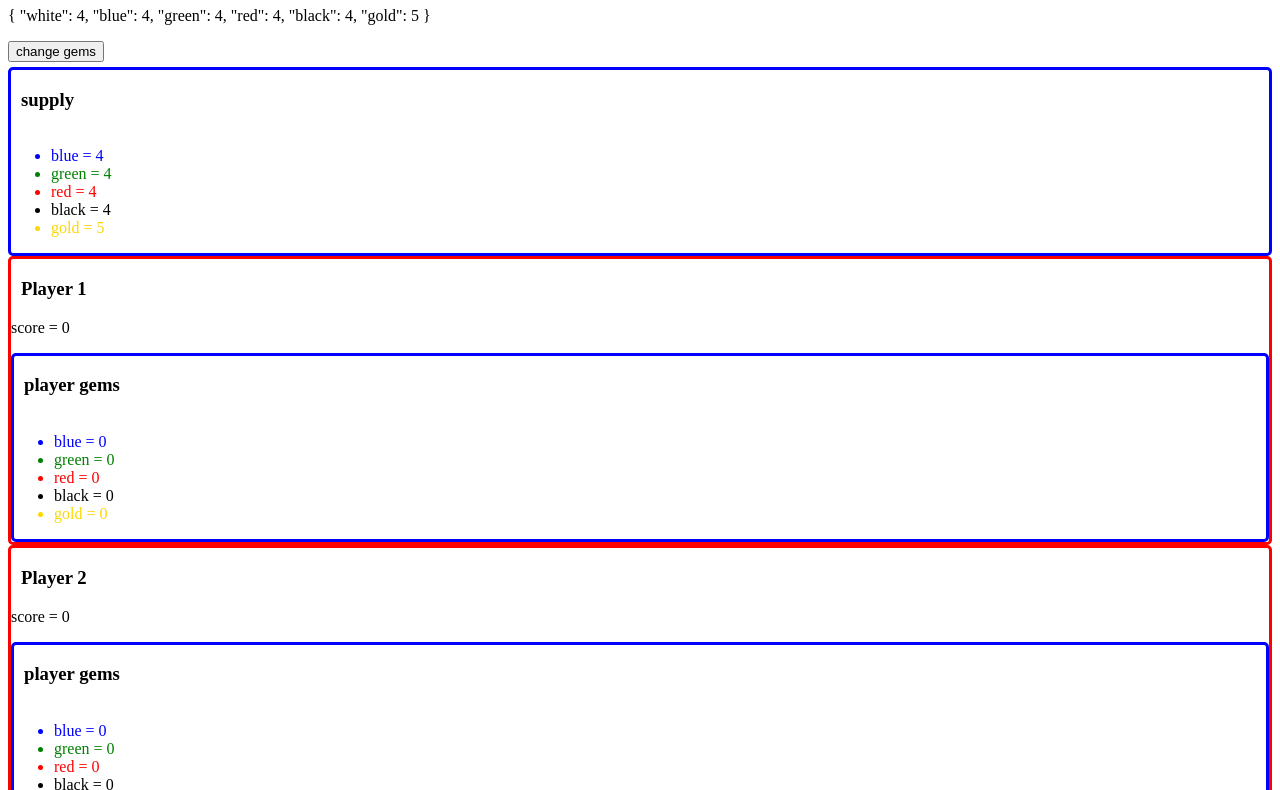
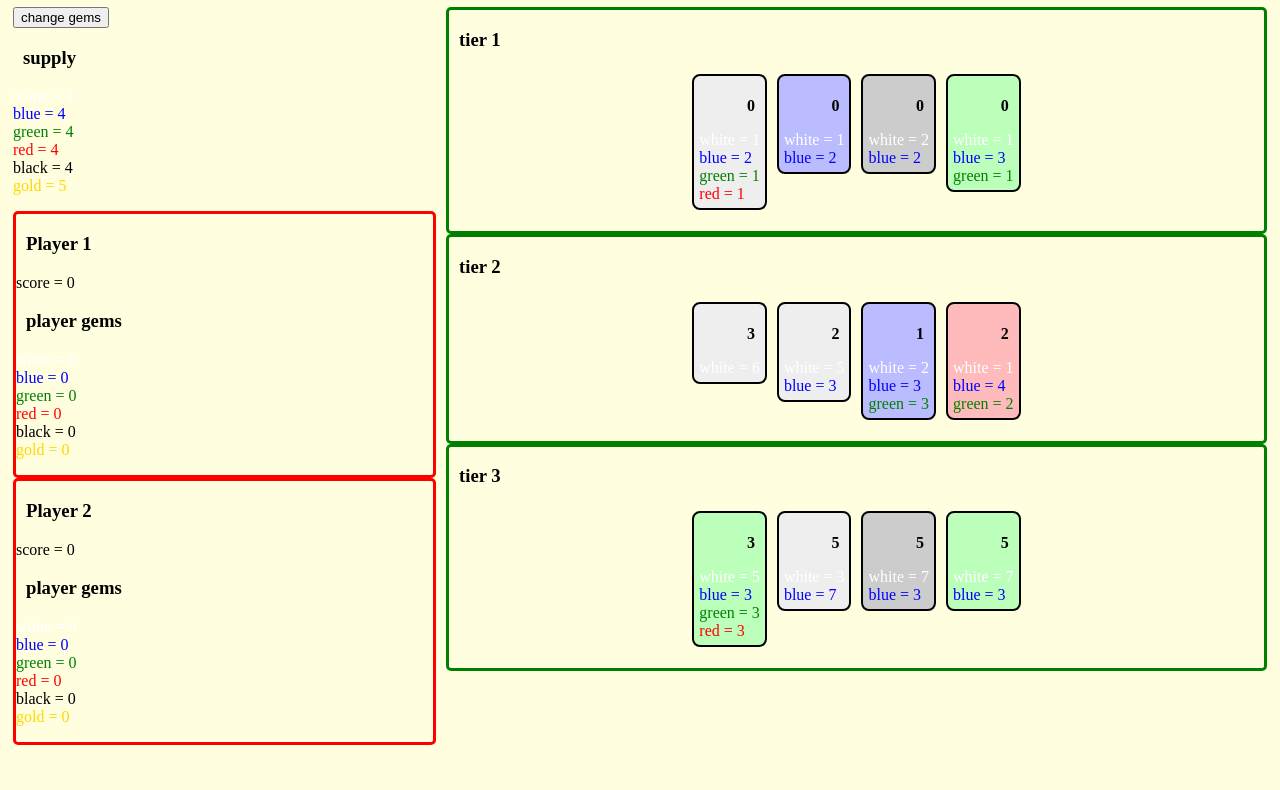
Before and after one commit to inclement/lapidary-ai, a plain HTML site: page webgui/index.html in a window 1280 px wide. Shown: the part 73-863 px from the top of the page. After the commit the page ends 826 px from the top, so only its background shows below. Drawn offline with nearby package versions, Linux system fonts and the light colour scheme.

Commit message:
Added components for web gui

```diff
--- a/webgui/index.html
+++ b/webgui/index.html
@@ -11,6 +11,8 @@
         <!-- <link rel="icon"  -->
         <!--       type="image/png"  -->
         <!--       href="http://inclem.net/knotidentifier/favicon.png"> -->
+
+        <meta name="viewport" content="width=device-width, initial-scale=1.0">
     </head>
 
     <body>
@@ -21,7 +23,8 @@
         </h1>
 
         <div id="app" >
-            <p>{{ supply_gems }}</p>
+          <div class="row">
+            <div class="column-left">
               <button v-on:click="testChangeGems">
                 change gems
               </button>
@@ -31,6 +34,8 @@
                               v-bind:key="player.id"
                               v-bind:player="player">
               </player-display>
+            </div>
+            <div class="column-right">
               <market-display v-bind:cards="state.tier_1_visible"
                               name="tier 1">
               </market-display>
@@ -41,6 +46,8 @@
                               name="tier 3">
               </market-display>
             </div>
+          </div>
+        </div>
 
 
         <script src="script.js"></script>
--- a/webgui/script.js
+++ b/webgui/script.js
@@ -1,3 +1,33 @@
+var background_colours = {
+    'white': '#eeeeee',
+    'blue': '#bbbbff',
+    'red': '#ffbbbb',
+    'green': '#bbffbb',
+    'black': '#cccccc',
+    'gold': '#ffffbb',
+};
+
+var border_colours = {
+    'white': '#ffffff',
+    'blue': '#0000ff',
+    'red': '#ff0000',
+    'green': '#00ff00',
+    'black': '#000000',
+    'gold': '#ffff22',
+};
+
+// shuffle function from https://bost.ocks.org/mike/algorithms/#shuffling
+function shuffle(array) {
+  var n = array.length, t, i;
+  while (n) {
+    i = Math.random() * n-- | 0; // 0 ≤ i < n
+    t = array[n];
+    array[n] = array[i];
+    array[i] = t;
+  }
+  return array;
+}
+
 class Card {
     constructor(tier, colour, points,
                 white=0, blue=0, green=0, red=0, black=0) {
@@ -179,6 +209,10 @@ class GameState {
         this.tier_3 = tier_3.slice();
         this.tier_3_visible = [];
 
+        shuffle(this.tier_1);
+        shuffle(this.tier_2);
+        shuffle(this.tier_3);
+
         this.refill_market();
     }
 
@@ -221,8 +255,8 @@ Vue.component('gems-list', {
             display_zeros: {default: true}},
     template: `
 <div class="gems-list">
-    <h3>{{ title }}</h3>
-    <ul>
+    <h3 v-if="title">{{ title }}</h3>
+    <ul class="unstyled-list">
     <gem-counter
         v-for="(number, colour) in gems"
         v-bind:key="colour"
@@ -236,8 +270,16 @@ Vue.component('gems-list', {
 
 Vue.component('gem-counter', {
     props: ['colour', 'number'],
+    computed: {
+        css_colour: function() {
+            // if (this.colour === 'white') {
+            //     return 'grey';
+            // }
+            return this.colour;
+        }
+    },
     template: `
-<li v-bind:style="{color: colour}">
+<li v-bind:style="{color: css_colour}">
   {{ colour }} = {{ number }}
 </li>`
 });
@@ -260,24 +302,33 @@ Vue.component('market-display', {
     template: `
 <div class="market-display">
     <h3>{{ name }}</h3>
+    <ul class="single-line-list">
     <card-display
         v-for="card in cards"
         v-bind:key="card.id"
         v-bind:card="card" >
     </card-display>
+    </ul>
 </div>
 `
 })
 
 Vue.component('card-display', {
     props: ['card'],
+    computed: {
+        background_colour: function() {
+            return background_colours[this.card.colour];
+        }
+    },
     template: `
-<div class="card-display">
-    <p>{{ card.colour }} card worth {{ card.points }} points</p>
+<li>
+<div class="card-display" v-bind:style="{background: background_colour}">
+    <p class='points'>{{ card.points }}</p>
     <gems-list v-bind:gems="card.gems"
                v-bind:display_zeros="false">
     </gems-list>
 </div>
+</li>
 `
 })
 
--- a/webgui/style.css
+++ b/webgui/style.css
@@ -7,9 +7,9 @@ h1 {
 .gems-list {
     margin-top: 5px;
     /* padding: 10px 10px 10px 10px; */
-    border-style: solid;
-    border-color: blue;
-    border-radius: 5px;
+    /* border-style: solid; */
+    /* border-color: blue; */
+    /* border-radius: 5px; */
 }
 
 .gems-list h3 {
@@ -38,7 +38,52 @@ h1 {
 }
 
 .card-display {
-    border-color: pink;
-    border-radius: 5px;
+    border-color: black;
+    border-radius: 8px;
     border-style: solid;
+    border-width: 2px;
+    margin: 5px;
+    padding: 5px;
 }
+
+
+body {
+    background-color: lightyellow;
+}
+
+.row {
+    display: flex;
+}
+.column-left {
+    flex: 34%;
+    padding-left: 5px;
+    padding-right: 5px;
+}
+
+.column-right {
+    flex: 66%;
+    padding-left: 5px;
+    padding-right: 5px;
+}
+
+.single-line-list {
+    display: flex;
+    flex-direction: row;
+    justify-content: center;
+    align-content: center;
+    list-style: none;
+    padding: 0;
+    /* white-space: nowrap; */
+}
+
+.points {
+    text-align: right;
+    font-weight: bold;
+    margin-right: 5px;
+}
+
+.unstyled-list {
+    list-style: none;
+    padding-left: 0px;
+
+}
```
Lines whose indentation alone changed are shown as unchanged.
